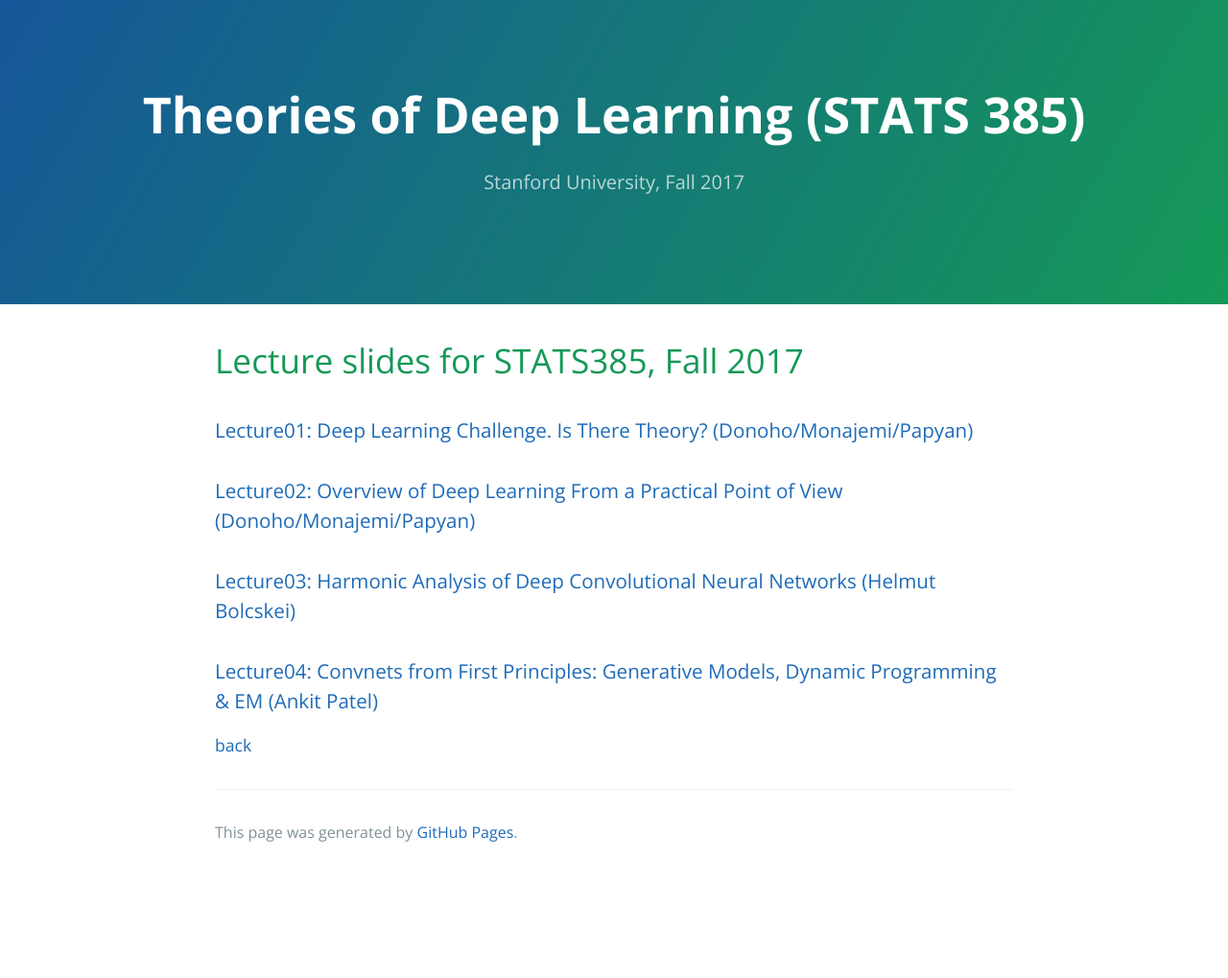
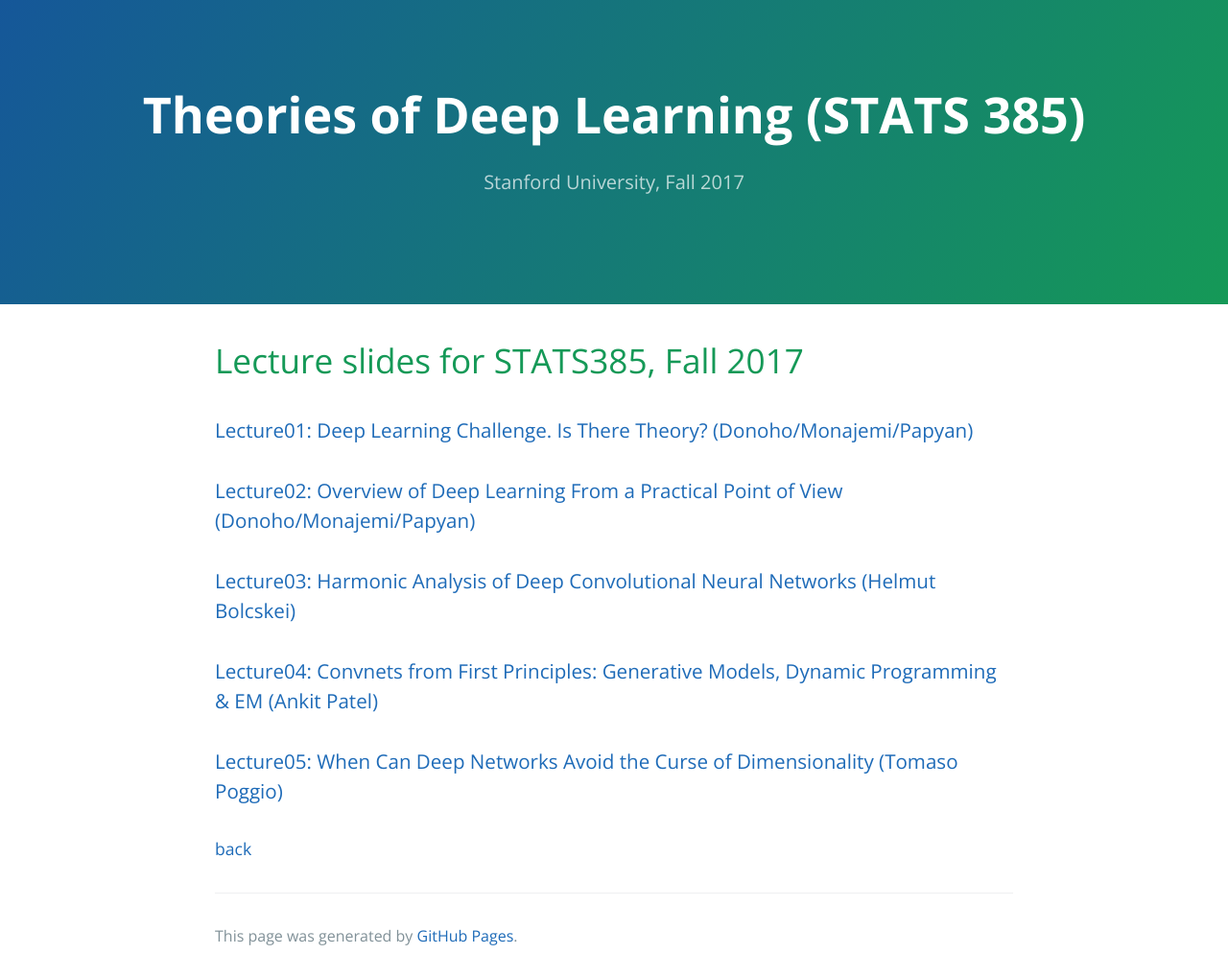
Before and after one commit to stats385/stats385.github.io, a Jekyll site: the page built from lecture_slides.md, in a window 1280 px wide. Shown: the whole page at 96% size. Built offline with Jekyll 4.4.1, drawn with Linux system fonts in a browser that asks for light colours; our own code applies the rules of GitHub Pages for plain Markdown files; the repository's description, which GitHub fills in, is left out; before the commit the page ends 911 px from its top, so only the background shows below that.

Commit message:
lecture_slides.md updated

```diff
--- a/lecture_slides.md
+++ b/lecture_slides.md
@@ -10,4 +10,9 @@
 
 ### [Lecture04: Convnets from First Principles: Generative Models, Dynamic Programming & EM (Ankit Patel)](./assets/lectures/2017 Stanford Guest Lecture - Stats 385 - Oct 2017.pdf)
 
+### [Lecture05: When Can Deep Networks Avoid the Curse of Dimensionality (Tomaso Poggio)](./assets/lectures/StanfordStats385-20171025-Lecture05-Poggio.pdf)
+
+
+### []()
+
 [back](./)
```
Also changed, not shown: 1 other file.
